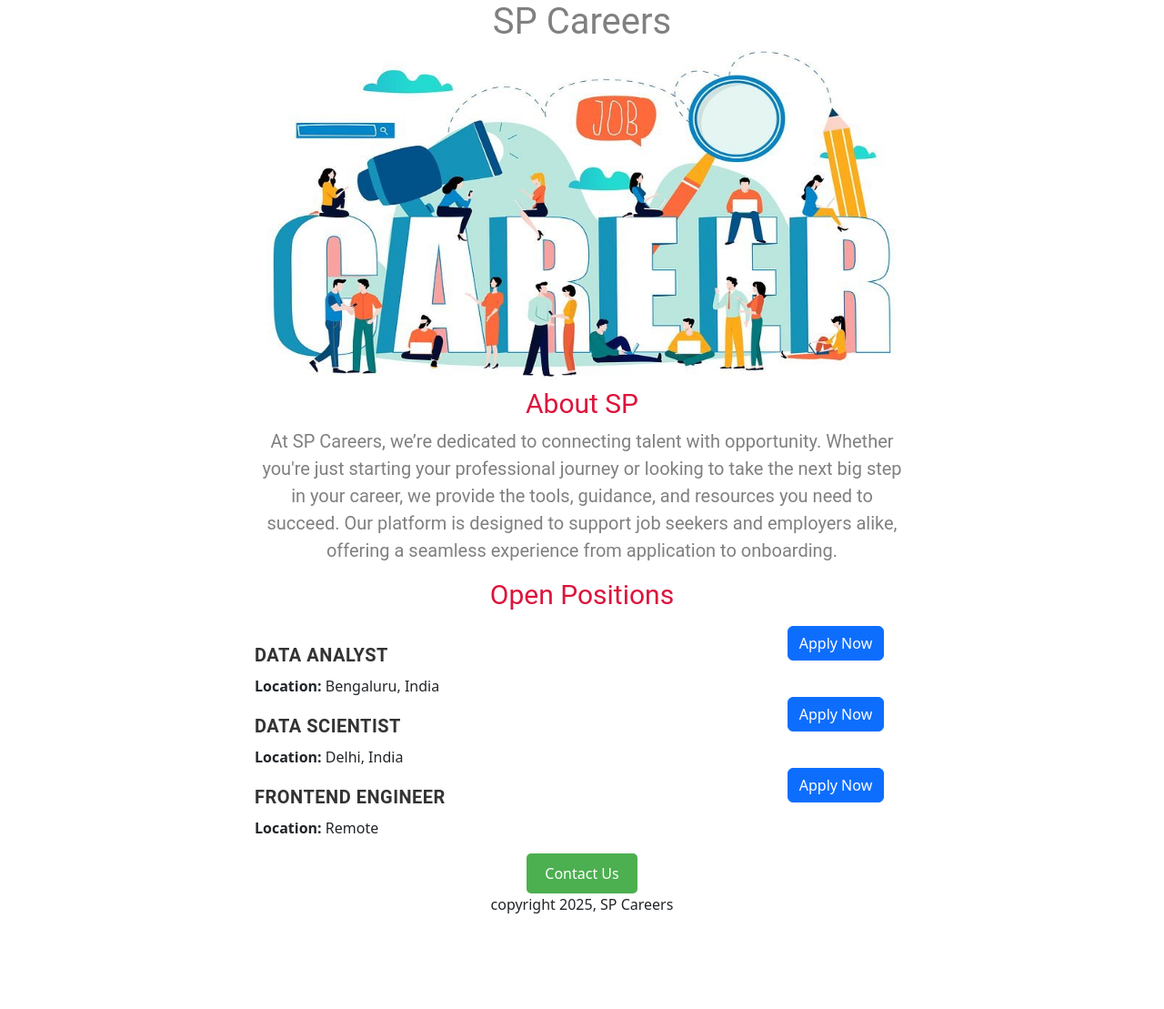
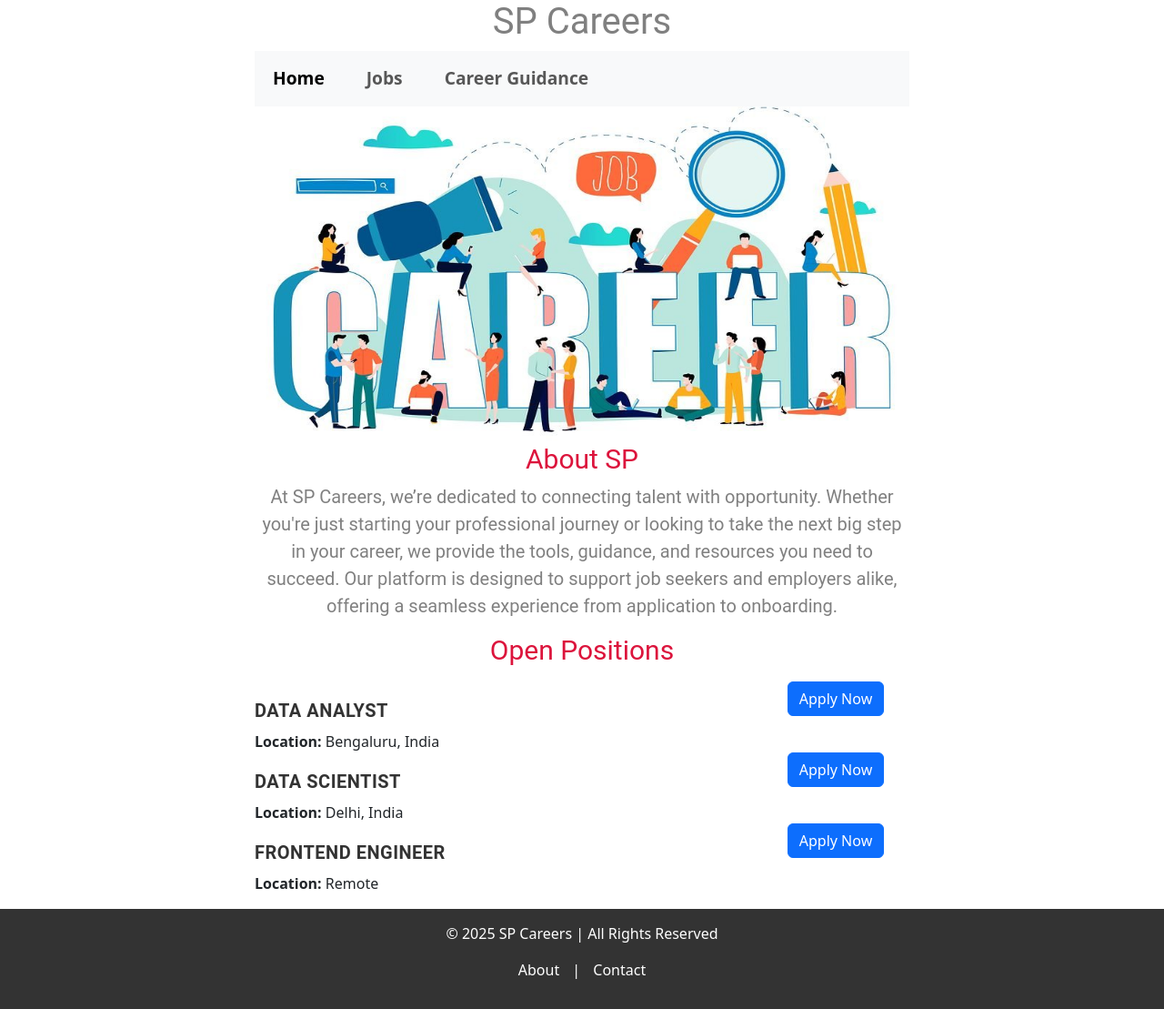
Before and after one commit to sp-code/flask-project, a Flask app: page / in a window 1280 px wide. Shown: the whole page at 91% size. Before the commit the page ends 1004 px from the top, so only its background shows below. Run offline with Flask 3, Linux system fonts and the light colour scheme.

Commit message:
add nav bar & footer

```diff
--- /dev/null
+++ b/templates/footer.html
@@ -0,0 +1,7 @@
+<footer style="background:#333; color:#fff; text-align:center; padding:15px 0; position:relative; bottom:0; width:100%;">
+  <p>&copy; 2025 SP Careers | All Rights Reserved</p>
+  <p>
+    <a href="about.html" style="color:#fff; margin:0 10px; text-decoration:none;">About</a> |
+    <a href="contact.html" style="color:#fff; margin:0 10px; text-decoration:none;">Contact</a>
+  </p>
+</footer>
--- a/templates/home.html
+++ b/templates/home.html
@@ -67,8 +67,10 @@
     </style>
   </head>
   <body>
+
     <div id="container">
     <h1>SP Careers</h1>
+      {% include 'navbar.html'%}
     <img id="banner" src="static/Careers.jpg">
     <h2>About SP </h2>
     <p class="body-text">At SP Careers, we’re dedicated to connecting talent with opportunity. Whether you're just starting your professional journey or looking to take the next big step in your career, we provide the tools, guidance, and resources you need to succeed. Our platform is designed to support job seekers and employers alike, offering a seamless experience from application to onboarding.</p>
@@ -81,10 +83,9 @@
           </div>
       </p>
       </div>
-    <div style="text-align:center">
-      <button id="contact">Contact Us</button>
-      <p>copyright 2025, SP Careers</p>
-    </div>
+
+      {% include 'footer.html' %}
+
   </body>
 
 </html>
--- /dev/null
+++ b/templates/navbar.html
@@ -0,0 +1,25 @@
+<style>
+  .custom-nav .nav-link {
+    font-weight: 600;       /* bold */
+    font-size: 1.2rem;      /* bigger font */
+    margin-right: 30px;     /* extra spacing between items */
+  }
+</style>
+
+<nav class="navbar navbar-expand-lg bg-body-tertiary">
+  <div class="container-fluid">
+    <div class="collapse navbar-collapse custom-nav" id="navbarNav">
+      <ul class="navbar-nav me-auto">
+        <li class="nav-item">
+          <a class="nav-link active" aria-current="page" href="#">Home</a>
+        </li>
+        <li class="nav-item">
+          <a class="nav-link" href="#">Jobs</a>
+        </li>
+        <li class="nav-item">
+          <a class="nav-link" href="#">Career Guidance</a>
+        </li>
+      </ul>
+    </div>
+  </div>
+</nav>
```
